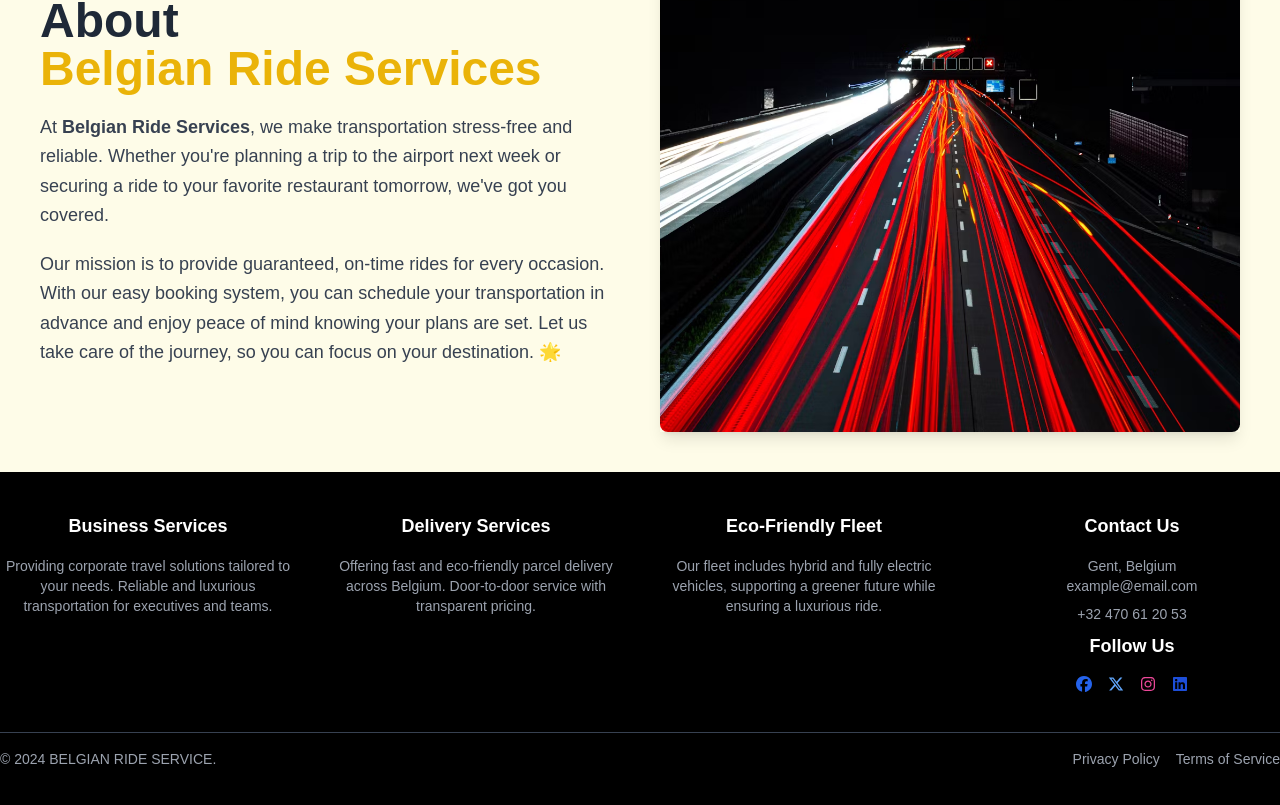
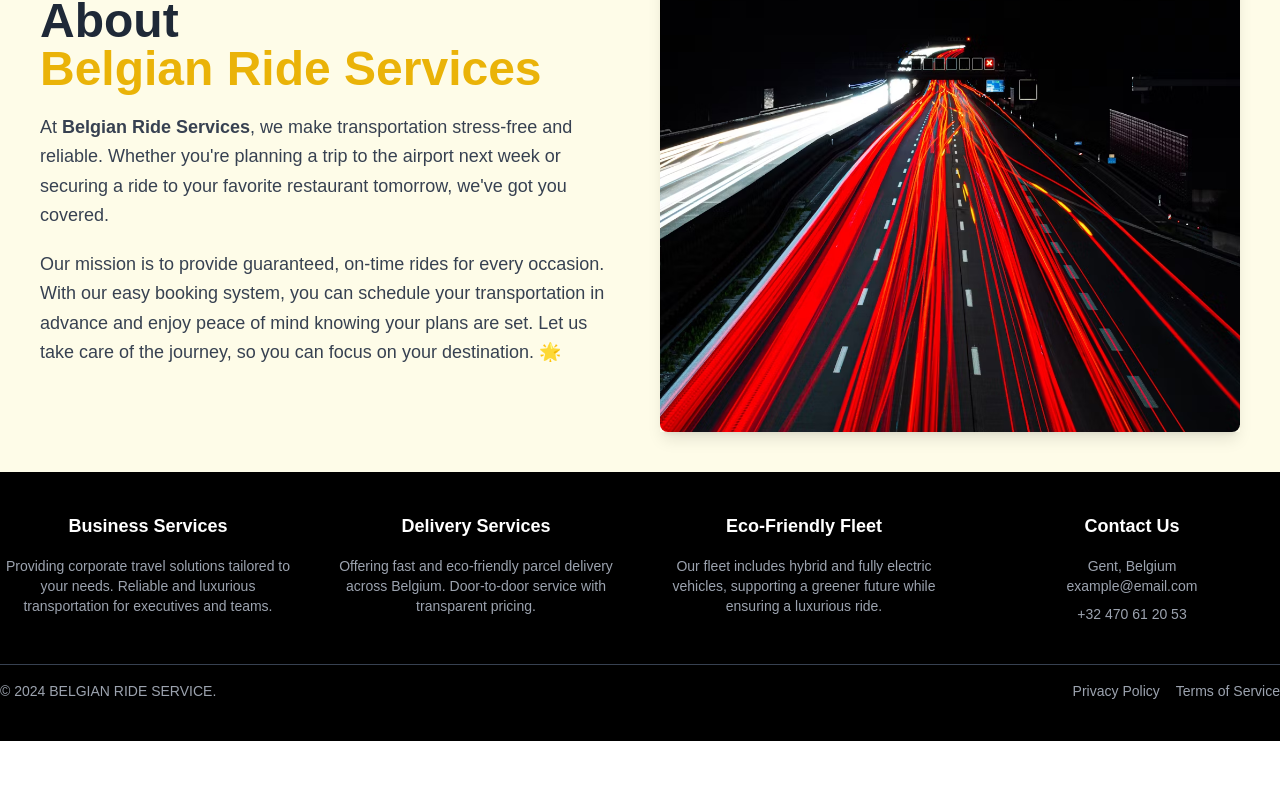
Before and after one commit to haranbaa/Belgian-Ride-Services, a Next.js app in the folder brs-frontend/: page / in a window 1280 px wide. Shown: the part 4148-4953 px from the top of the page. After the commit the page ends 4889 px from the top, so only its background shows below. Built offline with nearby package versions, Linux system fonts and the light colour scheme.

Commit message:
Remove social media links from Footer component

```diff
--- a/brs-frontend/components/Footer.jsx
+++ b/brs-frontend/components/Footer.jsx
@@ -41,22 +41,6 @@ const Footer = () => {
             <a href="https://wa.me/32470612053" target="_blank" rel="noopener noreferrer" className="block text-sm hover:underline hover:text-yellow-500 mt-2">
               +32 470 61 20 53
             </a>
-
-            <h3 className="text-white text-lg font-bold mb-4 mt-2">Follow Us</h3>
-            <div className="flex justify-center space-x-4">
-              <a href="https://www.facebook.com/becode.org/" target="_blank" rel="noopener noreferrer">
-                <FaFacebook className="h-4 w-4 text-blue-600 hover:text-yellow-500" />
-              </a>
-              <a href="https://x.com/becodeorg" target="_blank" rel="noopener noreferrer">
-                <FaXTwitter className="h-4 w-4 text-blue-400 hover:text-yellow-500" />
-              </a>
-              <a href="https://www.instagram.com/becodeorg/" target="_blank" rel="noopener noreferrer">
-                <FaInstagram className="h-4 w-4 text-pink-500 hover:text-yellow-500" />
-              </a>
-              <a href="https://www.linkedin.com/company/becode.org/posts/?feedView=all" target="_blank" rel="noopener noreferrer">
-                <FaLinkedin className="h-4 w-4 text-blue-700 hover:text-yellow-500" />
-              </a>
-            </div>
           </div>
         </div>
 
```
